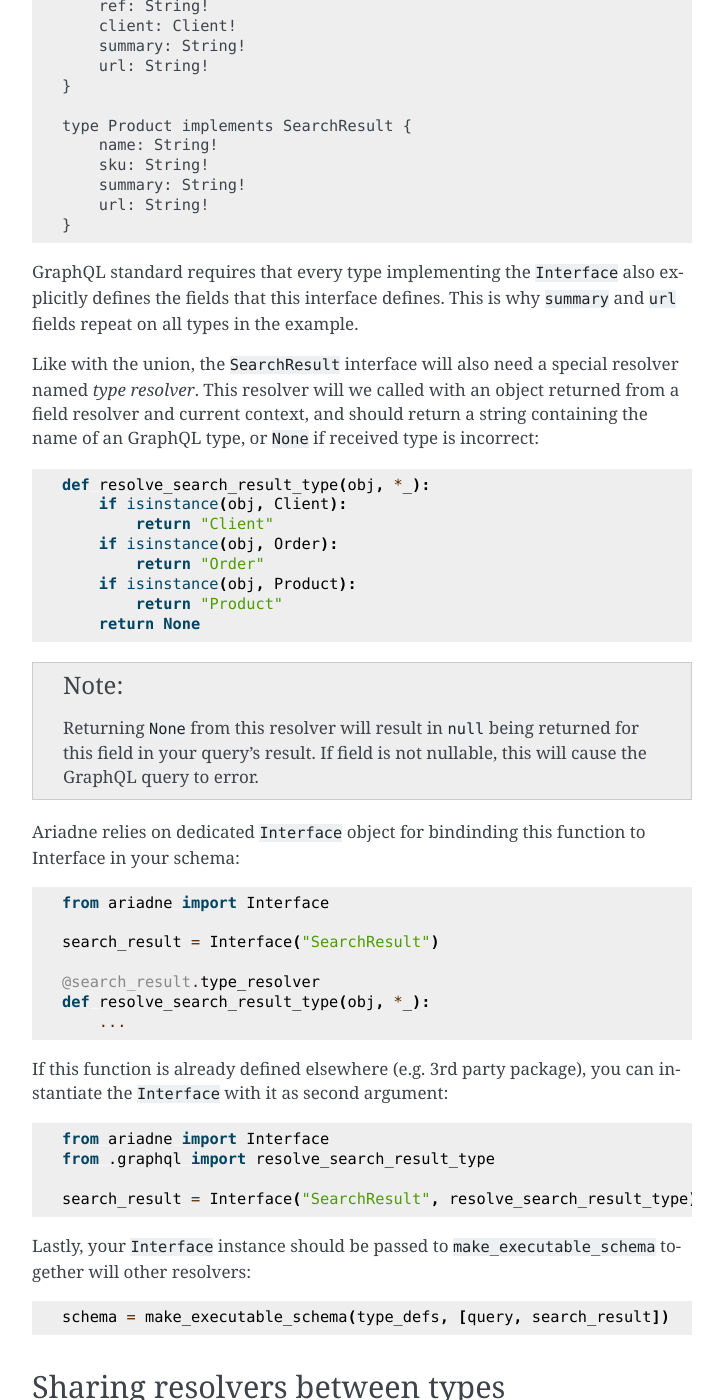
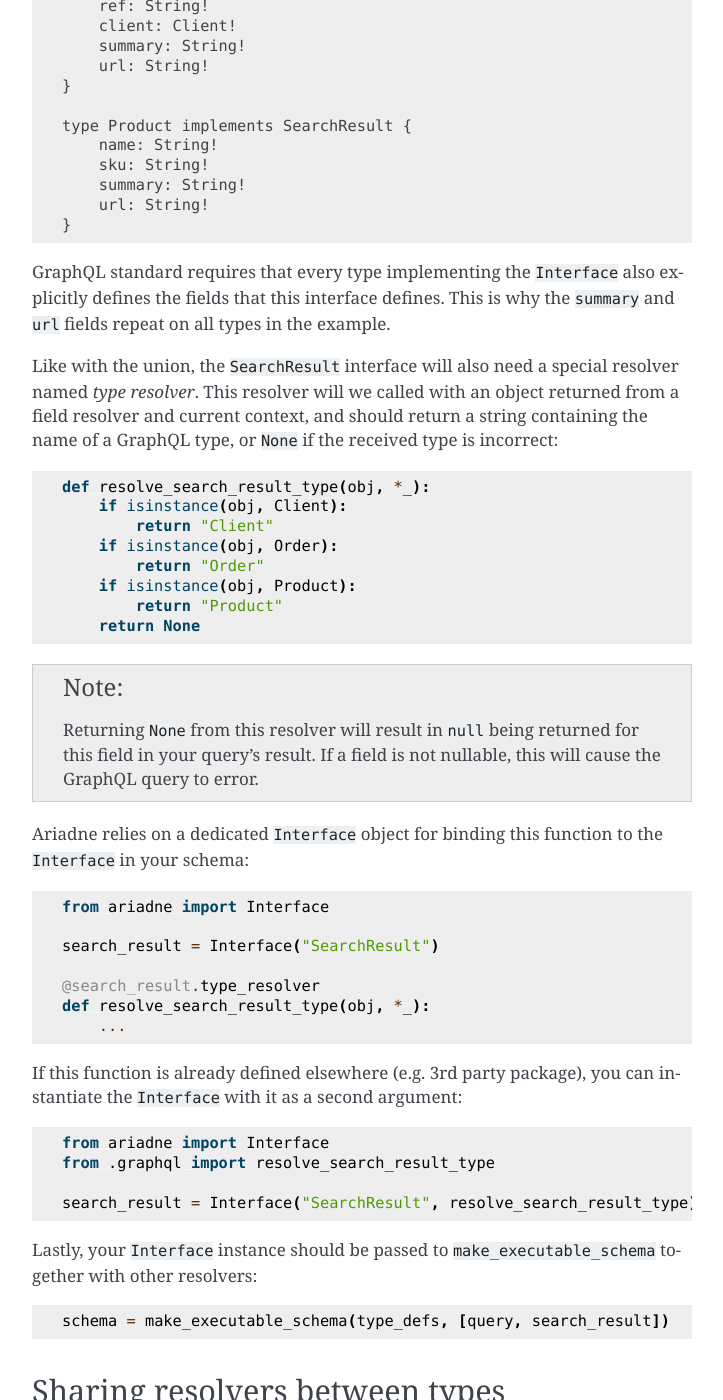
Before and after one commit to mirumee/ariadne, a Sphinx documentation site: the page built from docs/interfaces.rst, in a window 1280 px wide and 1400 px high, scrolled down 920 px. Shown: the whole window, without its empty margins (388-1111 px from the left). Built offline with Sphinx 7.4.7, drawn with Linux system fonts in a browser that asks for light colours; some of the changed text lies outside the part shown.

Commit message:
Spell-check interfaces doc

```diff
--- a/docs/interfaces.rst
+++ b/docs/interfaces.rst
@@ -1,9 +1,9 @@
 Interface types
 ===============
 
-Just like previously described :ref:`unions <unions>`, interfaces enable you to create fields that resolve to value that is one of few possible types.
+Just like previously described :ref:`unions <unions>`, interfaces enable you to create fields that resolve to a value that is one of a few possible types.
 
-Main feature that differs ``Interface`` from the ``Union`` is a contract defined by Schema's creator that GraphQL requires all possible types to implement.
+The main feature that differentiates ``Interface`` from the ``Union`` is a contract defined by Schema's creator that GraphQL requires all possible types to implement.
 
 .. note::
    It's recommended that you've read the :ref:`unions` section before continuing.
@@ -12,9 +12,9 @@ Main feature that differs ``Interface`` from the ``Union`` is a contract defined
 Interface example
 -----------------
 
-Consider an application implementing a search function. This search can return items of different type, like ``Client``, ``Order`` or ``Product``. For each result it displays short summary text that is a link leading to page containing item's details.
+Consider an application implementing a search function. This search can return items of different type, like ``Client``, ``Order`` or ``Product``. For each result it displays a short summary text that is a link leading to a page containing the item's details.
 
-An ``Interface`` can be created in schema that enforces that those types define ``summary`` and ``url`` fields::
+An ``Interface`` can be defined in schema that forces those types to define the ``summary`` and ``url`` fields::
 
     interface SearchResult {
         summary: String!
@@ -45,9 +45,9 @@ Type definitions can then be updated to ``implement`` this interface::
     }
 
 
-GraphQL standard requires that every type implementing the ``Interface`` also explicitly defines the fields that this interface defines. This is why ``summary`` and ``url`` fields repeat on all types in the example.
+GraphQL standard requires that every type implementing the ``Interface`` also explicitly defines the fields that this interface defines. This is why the ``summary`` and ``url`` fields repeat on all types in the example.
 
-Like with the union, the ``SearchResult`` interface will also need a special resolver named *type resolver*. This resolver will we called with an object returned from a field resolver and current context, and should return a string containing the name of an GraphQL type, or ``None`` if received type is incorrect::
+Like with the union, the ``SearchResult`` interface will also need a special resolver named *type resolver*. This resolver will we called with an object returned from a field resolver and current context, and should return a string containing the name of a GraphQL type, or ``None`` if the received type is incorrect::
 
     def resolve_search_result_type(obj, *_):
         if isinstance(obj, Client):
@@ -59,9 +59,9 @@ Like with the union, the ``SearchResult`` interface will also need a special res
         return None
 
 .. note::
-   Returning ``None`` from this resolver will result in ``null`` being returned for this field in your query's result. If field is not nullable, this will cause the GraphQL query to error.
+   Returning ``None`` from this resolver will result in ``null`` being returned for this field in your query's result. If a field is not nullable, this will cause the GraphQL query to error.
 
-Ariadne relies on dedicated ``Interface`` object for bindinding this function to Interface in your schema::
+Ariadne relies on a dedicated ``Interface`` object for binding this function to the ``Interface`` in your schema::
 
     from ariadne import Interface
 
@@ -71,14 +71,14 @@ Ariadne relies on dedicated ``Interface`` object for bindinding this function to
     def resolve_search_result_type(obj, *_):
         ...
 
-If this function is already defined elsewhere (e.g. 3rd party package), you can instantiate the ``Interface`` with it as second argument::
+If this function is already defined elsewhere (e.g. 3rd party package), you can instantiate the ``Interface`` with it as a second argument::
 
     from ariadne import Interface
     from .graphql import resolve_search_result_type
 
     search_result = Interface("SearchResult", resolve_search_result_type)
 
-Lastly, your ``Interface`` instance should be passed to ``make_executable_schema`` together will other resolvers::
+Lastly, your ``Interface`` instance should be passed to ``make_executable_schema`` together with other resolvers::
 
     schema = make_executable_schema(type_defs, [query, search_result])
 
@@ -97,9 +97,9 @@ Ariadne's ``Interface`` instances can also optionally be used to share resolvers
     def resolve_url(obj, *_):
         return obj.get_absolute_url()
 
-Like in the :ref:`ResolverMap <resolvers>`, ``field`` can be used as regular method::
+Like in the :ref:`ResolverMap <resolvers>`, ``field`` can be used as a regular method::
 
     search_result.field("summary", resolver=resolve_summary)
     search_result.field("url", resolver=resolve_url)
 
-Unlike the ``ResolverMap``, ``Interface`` assigns the resolver to field only if that field has no resolver already set.
+Unlike the ``ResolverMap``, ``Interface`` assigns the resolver to a field only if that field has no resolver already set.
```
